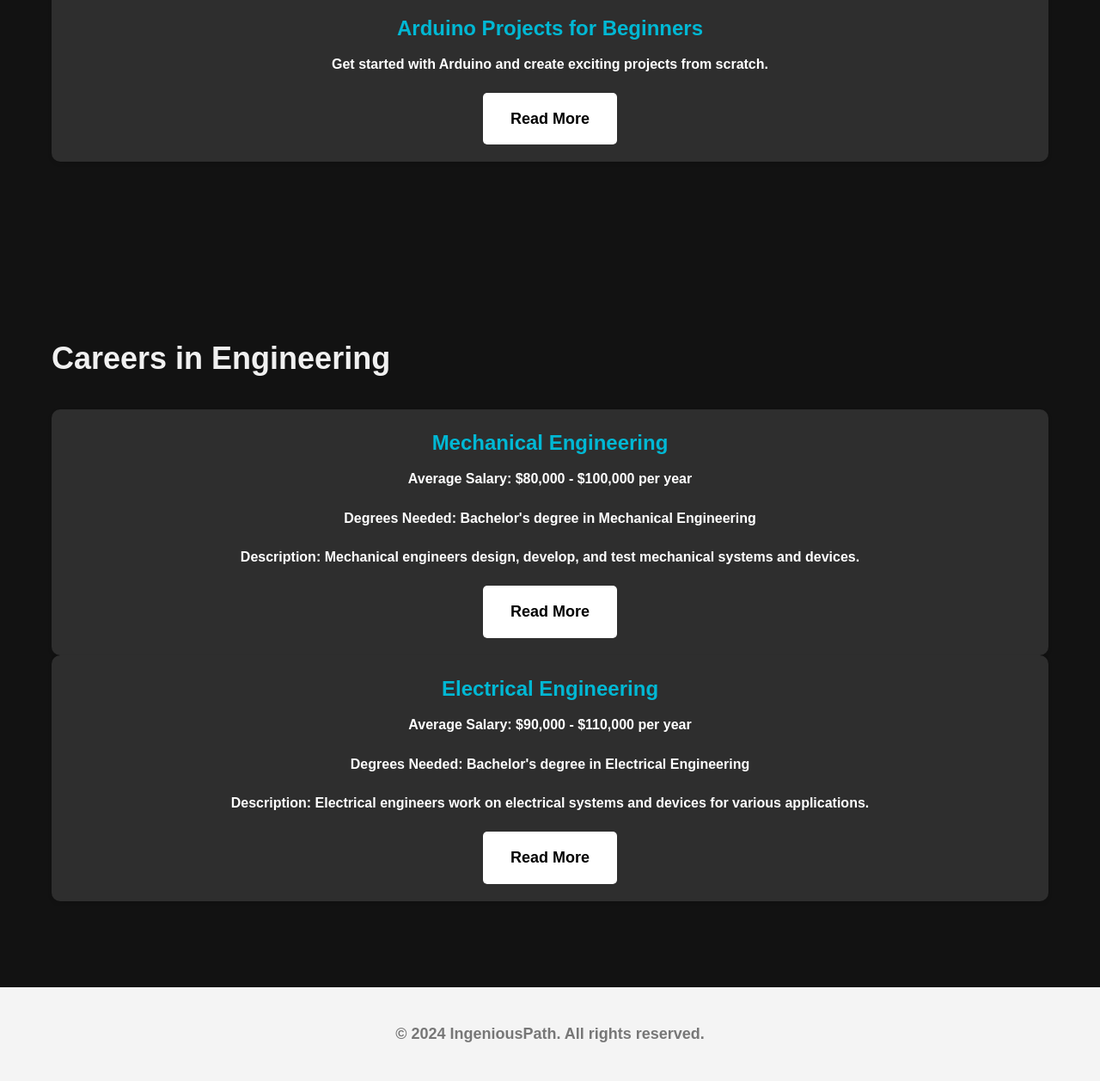
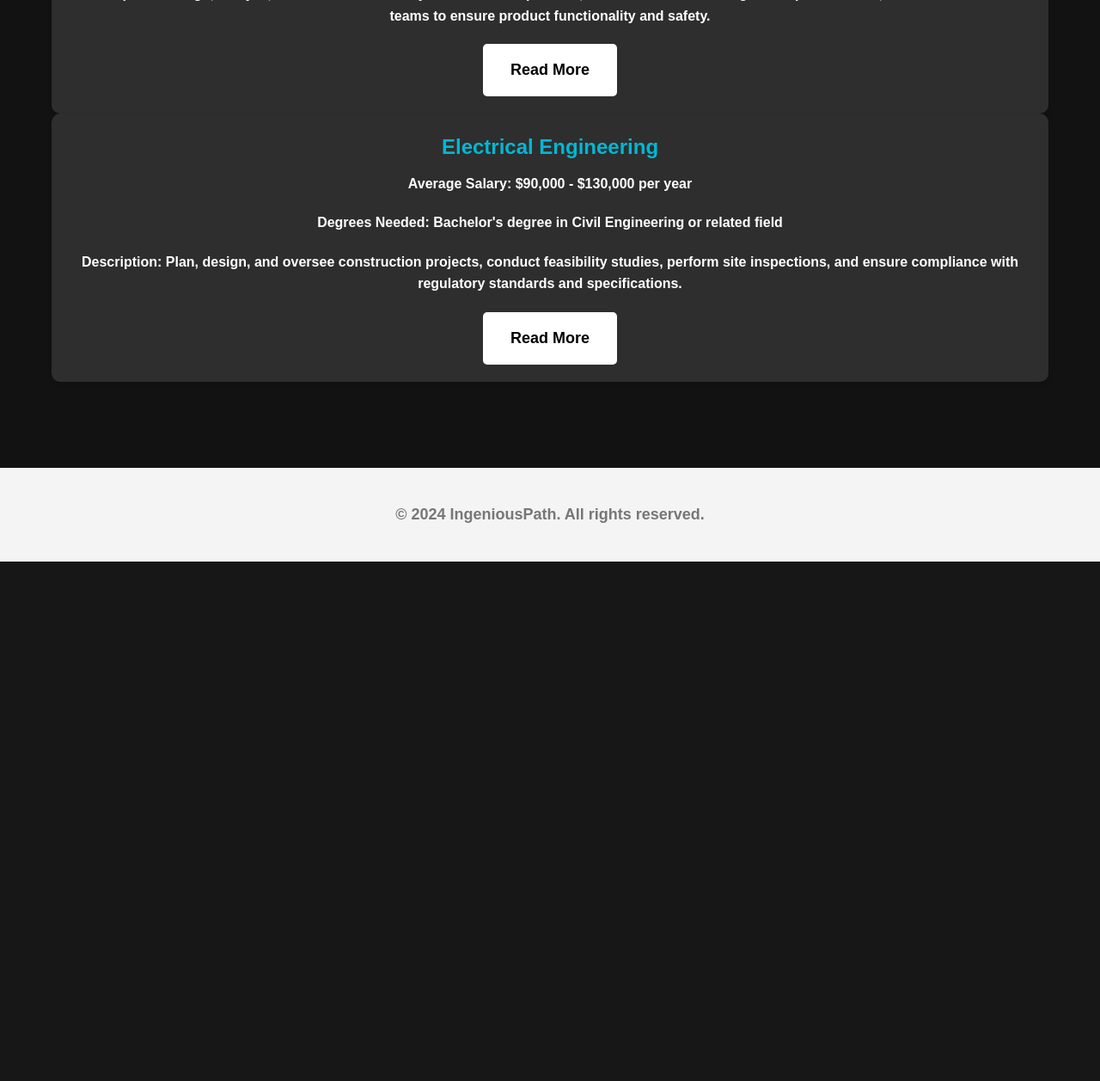
Before and after one commit to AnshHiranandani/ingenious-path, a Flask app: page / in a window 1280 px wide. Shown: the part 2374-3631 px from the top of the page at 86% size. After the commit the page ends 3027 px from the top, so only its background shows below. Run offline with Flask 3, Linux system fonts and the light colour scheme.

Commit message:
Fixed index

```diff
--- a/templates/index.html
+++ b/templates/index.html
@@ -48,20 +48,18 @@
 
   <section id="Events Coming Up">
     <div class="container">
-      <h2>Step-by-Step Tutorials</h2>
+      <h2>Events</h2>
       <div class="tutorial-cards">
         <!-- Example of tutorial cards, you can add more as needed -->
         <div class="tutorial-card">
-          <img src="tutorial1.jpg" alt="Tutorial 1">
-          <h3>Introduction to Robotics</h3>
-          <p>Learn the basics of robotics and build your first robot with our easy-to-follow tutorial.</p>
-          <a href="tutorial1.html" class="btn">Read More</a>
+          <h3>Engineering Ethics Conference</h3>
+          <p>November 10th, 2024 in Boston, MA.</p>
+          <a href="event.html" class="btn">Read More</a>
         </div>
         <div class="tutorial-card">
-          <img src="tutorial2.jpg" alt="Tutorial 2">
-          <h3>Arduino Projects for Beginners</h3>
-          <p>Get started with Arduino and create exciting projects from scratch.</p>
-          <a href="tutorial2.html" class="btn">Read More</a>
+          <h3>IEEE Women in Engineering</h3>
+          <p>December 6 - 7, 2024 online.</p>
+          <a href="event.html" class="btn">Read More</a>
         </div>
       </div>
     </div>
@@ -73,16 +71,16 @@
       <div class="careers-grid">
         <div class="career-card">
           <h3>Mechanical Engineering</h3>
-          <p>Average Salary: $80,000 - $100,000 per year</p>
-          <p>Degrees Needed: Bachelor's degree in Mechanical Engineering</p>
-          <p>Description: Mechanical engineers design, develop, and test mechanical systems and devices.</p>
+          <p>Average Salary: $70,000 - $100,000 per year</p>
+          <p>Degrees Needed: Bachelor's degree in Mechanical Engineering or related field</p>
+          <p>Description: Design, analyze, and test mechanical systems and components, create technical drawings and specifications, and collaborate with teams to ensure product functionality and safety.</p>
           <a href="careers.html" class="btn">Read More</a>
         </div>
         <div class="career-card">
           <h3>Electrical Engineering</h3>
-          <p>Average Salary: $90,000 - $110,000 per year</p>
-          <p>Degrees Needed: Bachelor's degree in Electrical Engineering</p>
-          <p>Description: Electrical engineers work on electrical systems and devices for various applications.</p>
+          <p>Average Salary: $90,000 - $130,000 per year</p>
+          <p>Degrees Needed: Bachelor's degree in Civil Engineering or related field</p>
+          <p>Description: Plan, design, and oversee construction projects, conduct feasibility studies, perform site inspections, and ensure compliance with regulatory standards and specifications.</p>
           <a href="careers.html" class="btn">Read More</a>
         </div>
         <!-- More career cards can be added -->
```
